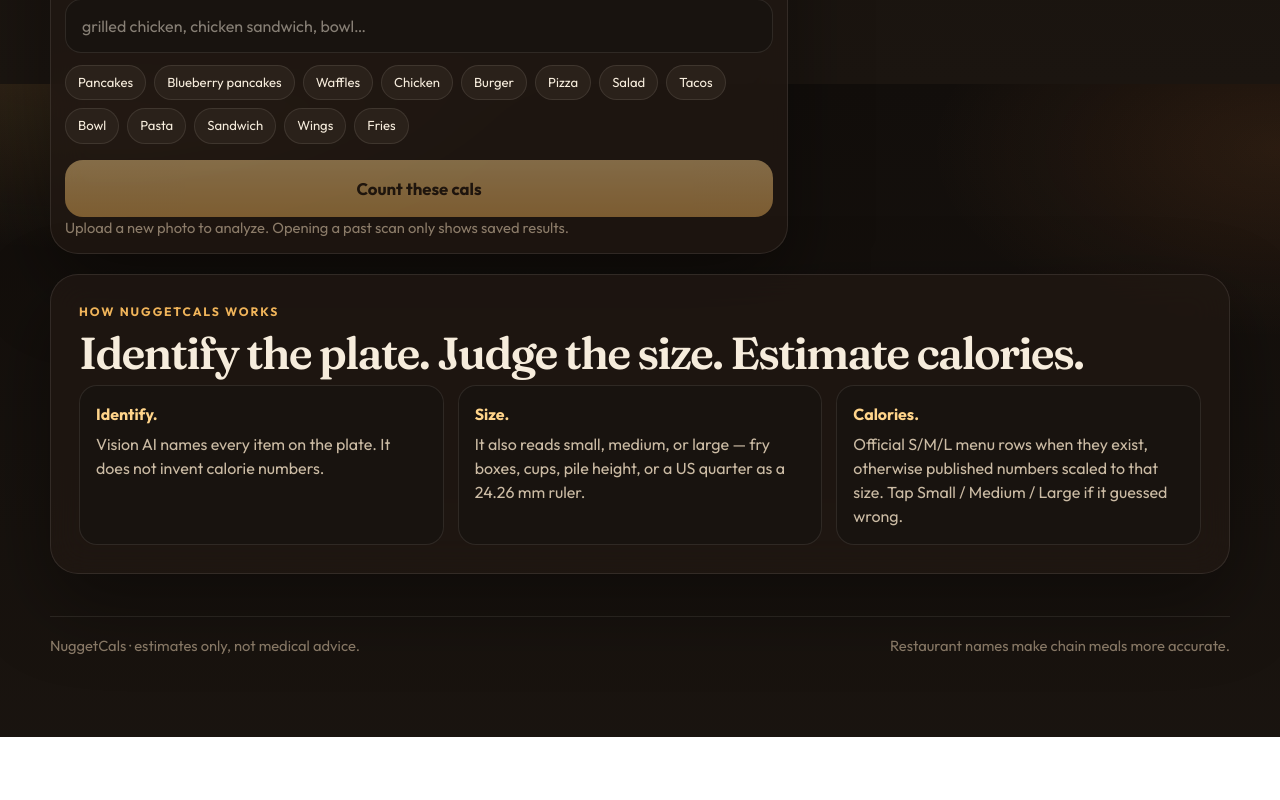
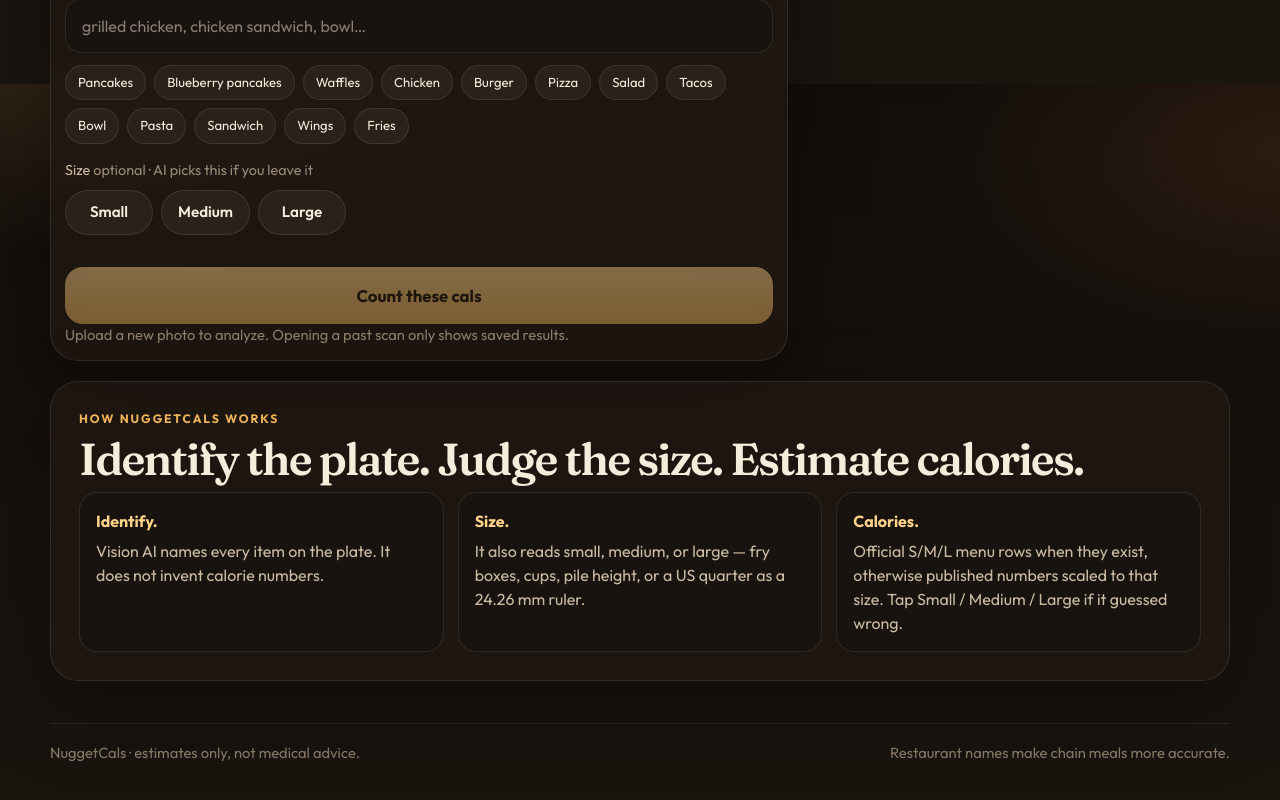
Before and after one commit to FrenchyX10/nuggetcals, a Next.js app: page / in a window 1280 px wide. Shown: the part 1516-2316 px from the top of the page. Before the commit the page ends 2253 px from the top, so only its background shows below. Built offline with nearby package versions, Linux system fonts and the light colour scheme.

Commit message:
Put Small, Medium, and Large size buttons on the upload form.
They were only on the result card after a scan. They now sit above Count these cals, and still appear on the result so you can correct the size.

```diff
--- a/app/api/analyze/route.ts
+++ b/app/api/analyze/route.ts
@@ -16,6 +16,7 @@
 
   const restaurant = readString(body, "restaurant", 80);
   const dishHint = readString(body, "dishHint", 80);
+  const sizeHint = readString(body, "sizeHint", 16);
   const imageBase64 = readString(body, "imageBase64", 12_000_000);
   const groqKey = readString(body, "groqKey", 200);
   const quarterFound = readBoolean(body, "quarterFound");
@@ -47,6 +48,7 @@
       imageBase64,
       restaurant,
       dishHint,
+      sizeHint,
       quarterFound,
       provider: auth.provider,
       apiKey: auth.key,
--- a/app/globals.css
+++ b/app/globals.css
@@ -603,8 +603,30 @@
   color: var(--ink-soft);
 }
 
+.size-field {
+  margin: 16px 0 4px;
+}
+
+.field-label {
+  margin: 0 0 8px;
+  color: var(--ink-soft);
+  font-size: 0.9rem;
+}
+
+.field-label em {
+  font-style: normal;
+  opacity: 0.7;
+}
+
 .size-picks {
   margin: 0 0 16px;
+}
+
+.size-picks .chip {
+  min-width: 88px;
+  padding: 10px 16px;
+  font-size: 0.95rem;
+  font-weight: 600;
 }
 
 .range {
--- a/components/BitewiseApp.tsx
+++ b/components/BitewiseApp.tsx
@@ -90,6 +90,7 @@
   const [groqKey, setGroqKey] = useState("");
   const [keyDraft, setKeyDraft] = useState("");
   const [savingKey, setSavingKey] = useState(false);
+  const [sizeHint, setSizeHint] = useState<PortionSize | "">("");
 
   useEffect(() => {
     setHistory(loadHistory());
@@ -180,6 +181,7 @@
             imageBase64,
             restaurant: restaurant.trim(),
             dishHint: dishHint.trim(),
+            sizeHint,
             groqKey,
             quarterFound: quarter.found,
           }),
@@ -205,7 +207,7 @@
         nextMeal = analyzeFree(
           sight.labels,
           restaurant.trim(),
-          dishHint.trim(),
+          [dishHint.trim(), sizeHint].filter(Boolean).join(" "),
           {
             caption: sight.caption,
             portionGrams: sight.portionGrams,
@@ -216,6 +218,7 @@
 
       setMeal(nextMeal);
       if (nextMeal.isFood) {
+        setSizeHint(parsePortionSize(nextMeal.portionSize, inferMealSize(nextMeal)));
         const id = crypto.randomUUID();
         const entry: HistoryEntry = {
           id,
@@ -266,6 +269,7 @@
   }
 
   function changeSize(next: PortionSize) {
+    setSizeHint(next);
     if (!meal) return;
     const updated = applyPortionSize(meal, next);
     setMeal(updated);
@@ -292,6 +296,7 @@
     setError(null);
     setRestaurant("");
     setDishHint("");
+    setSizeHint("");
   }
 
   function pickAlternative(record: FoodRecord) {
@@ -512,6 +517,26 @@
                   {name}
                 </button>
               ))}
+            </div>
+
+            <div className="size-field">
+              <p className="field-label">
+                Size <em>optional · AI picks this if you leave it</em>
+              </p>
+              <div className="chips size-picks" aria-label="Portion size">
+                {PORTION_SIZES.map((value) => (
+                  <button
+                    key={value}
+                    type="button"
+                    className={sizeHint === value ? "chip is-on" : "chip"}
+                    onClick={() =>
+                      changeSize(value)
+                    }
+                  >
+                    {SIZE_LABEL[value]}
+                  </button>
+                ))}
+              </div>
             </div>
 
             <button
@@ -763,6 +788,8 @@
         {kcal(meal.calorieRangeHigh * servings)} kcal
       </p>
 
+      <div className="size-field">
+        <p className="field-label">Size</p>
         <div className="chips size-picks" aria-label="Portion size">
           {PORTION_SIZES.map((value) => (
             <button
@@ -774,6 +801,7 @@
               {SIZE_LABEL[value]}
             </button>
           ))}
+        </div>
       </div>
 
       <div className="macros">
--- a/lib/vision-ai.ts
+++ b/lib/vision-ai.ts
@@ -27,6 +27,7 @@
   imageBase64: string;
   restaurant: string;
   dishHint: string;
+  sizeHint?: string;
   quarterFound?: boolean;
   provider: "groq" | "gemini";
   apiKey: string;
@@ -36,7 +37,7 @@
       ? await callGroq(options)
       : await callGemini(options);
 
-  const identified = parseIdentity(raw, options.restaurant);
+  const identified = parseIdentity(raw, options.restaurant, options.sizeHint);
   if (!identified.isFood) {
     return {
       mealName: "Not a meal",
@@ -181,6 +182,7 @@
     imageBase64: string;
     restaurant: string;
     dishHint: string;
+    sizeHint?: string;
     quarterFound?: boolean;
     apiKey: string;
   },
@@ -202,7 +204,7 @@
         {
           role: "user",
           content: [
-            { type: "text", text: userPrompt(options.restaurant, options.dishHint, options.quarterFound) },
+            { type: "text", text: userPrompt(options.restaurant, options.dishHint, options.quarterFound, options.sizeHint) },
             {
               type: "image_url",
               image_url: {
@@ -220,6 +222,7 @@
   imageBase64: string;
   restaurant: string;
   dishHint: string;
+  sizeHint?: string;
   quarterFound?: boolean;
   apiKey: string;
 }) {
@@ -238,7 +241,7 @@
             {
               role: "user",
               parts: [
-                { text: userPrompt(options.restaurant, options.dishHint, options.quarterFound) },
+                { text: userPrompt(options.restaurant, options.dishHint, options.quarterFound, options.sizeHint) },
                 {
                   inlineData: {
                     mimeType: "image/jpeg",
@@ -270,11 +273,17 @@
   throw new Error(lastError);
 }
 
-function userPrompt(restaurant: string, dishHint: string, quarterFound = false) {
+function userPrompt(
+  restaurant: string,
+  dishHint: string,
+  quarterFound = false,
+  sizeHint = "",
+) {
   return `Step 1 only: identify the food and its size. Do not calculate calories.
 
 Restaurant typed by the user: ${restaurant || "(none)"}
 User hint: ${dishHint || "(none)"}
+User size: ${sizeHint || "(not chosen — judge it from the photo)"}
 Quarter detector: ${quarterFound ? "possible quarter in the photo" : "no quarter detected"}. Confirm visually.
 
 Judge size from cups, boxes, pile height, and a quarter if present:
@@ -288,10 +297,12 @@
 size must be small, medium, or large. estimatedGrams is a size guess from a quarter (24.26 mm) or a typical plate. Calories will be looked up next.`;
 }
 
-function parseIdentity(text: string, restaurantInput: string) {
+function parseIdentity(text: string, restaurantInput: string, sizeHint = "") {
   const value = extractJson(text);
   const items = Array.isArray(value.items) ? value.items : [];
-  const mealSize = parsePortionSize(value.size ?? restaurantInput);
+  const mealSize = sizeHint
+    ? parsePortionSize(sizeHint)
+    : parsePortionSize(value.size ?? restaurantInput);
   return {
     isFood: value.isFood !== false,
     notFoodReason: typeof value.notFoodReason === "string" ? value.notFoodReason : null,
@@ -305,10 +316,12 @@
           name: String(row.name ?? "Food"),
           notes: String(row.notes ?? ""),
           estimatedGrams: num(row.estimatedGrams, 0),
-          size: parsePortionSize(
-            row.size ?? row.portionSize ?? `${row.name ?? ""} ${row.notes ?? ""}`,
-            mealSize,
-          ) as PortionSize,
+          size: (sizeHint
+            ? mealSize
+            : parsePortionSize(
+                row.size ?? row.portionSize ?? `${row.name ?? ""} ${row.notes ?? ""}`,
+                mealSize,
+              )) as PortionSize,
         };
       })
       .filter((item) => item.name.length > 0),
```
Lines whose indentation alone changed are shown as unchanged.
